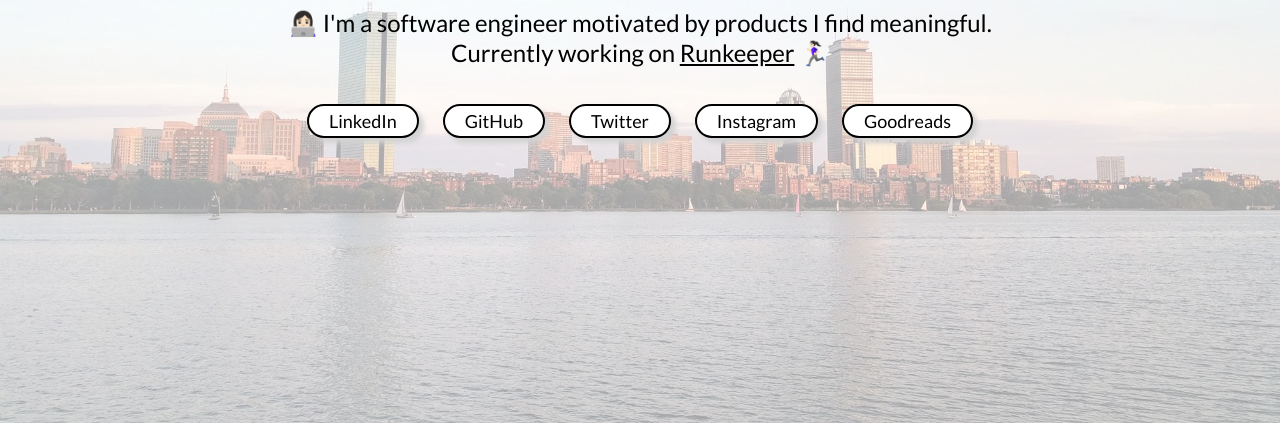
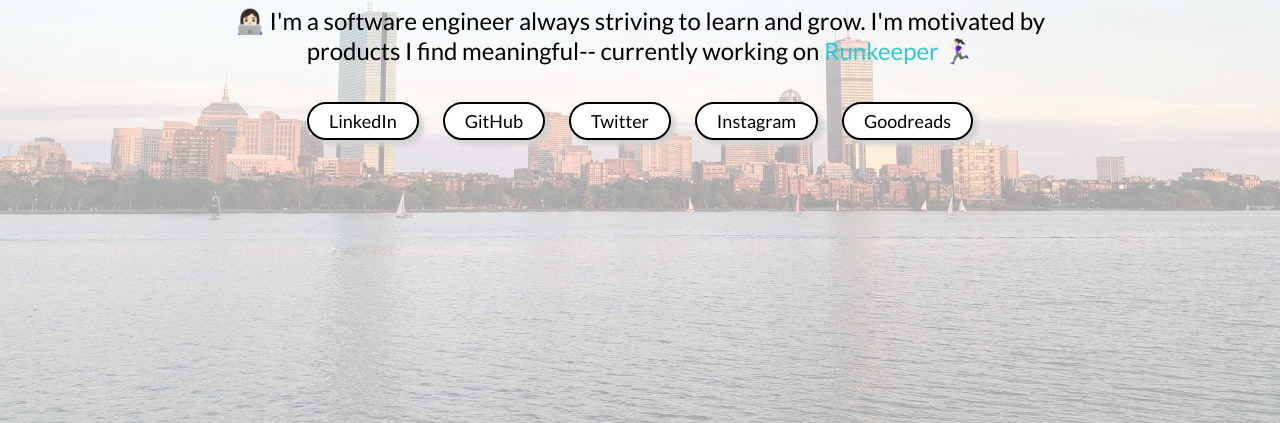
Before and after one commit to mboseke/personal-portfolio, a plain HTML site: page index.html in a window 1280 px wide. Shown: the part 377-800 px from the top of the page. Drawn offline with Linux system fonts and the light colour scheme.

Commit message:
hover styles and content update

```diff
--- a/index.html
+++ b/index.html
@@ -16,9 +16,8 @@
             <h2 class="intro">&#x1F44B;	Hi, I'm</h2>
             <h2 class="name">Maria Boseke.</h2>
             <p class="about-me">
-                &#x1f469;&#x1f3fb;&#x200d;&#x1f4bb; I'm a software engineer motivated by products I find meaningful.
-                <br/>
-                Currently working on
+                &#x1f469;&#x1f3fb;&#x200d;&#x1f4bb; I'm a software engineer always striving to learn and grow.
+                I'm motivated by products I find meaningful-- currently working on
                 <a class="runkeeper" href="https://www.runkeeper.com" target="_blank">Runkeeper</a>
                 &#127939;&#127995;&#8205;&#9792;&#65039;
             </p>
--- a/styles.css
+++ b/styles.css
@@ -56,8 +56,14 @@ a {
     font-size: 20px;
 }
 
+.runkeeper {
+    color: #2ec9d7;
+    text-decoration: none;
+}
+
 .runkeeper:hover {
     font-weight: bold;
+    text-decoration: underline;
 }
 
 .links-wrapper {
@@ -70,7 +76,7 @@ a {
     background-color: #FFFFFF;
     border: 2px solid #000000;
     border-radius: 25px;
-    padding: 4px 20px;
+    padding: 6px 20px;
     margin: 10px;
     text-decoration: none;
     box-shadow: 5px 5px 5px #D3D3D3;
```
